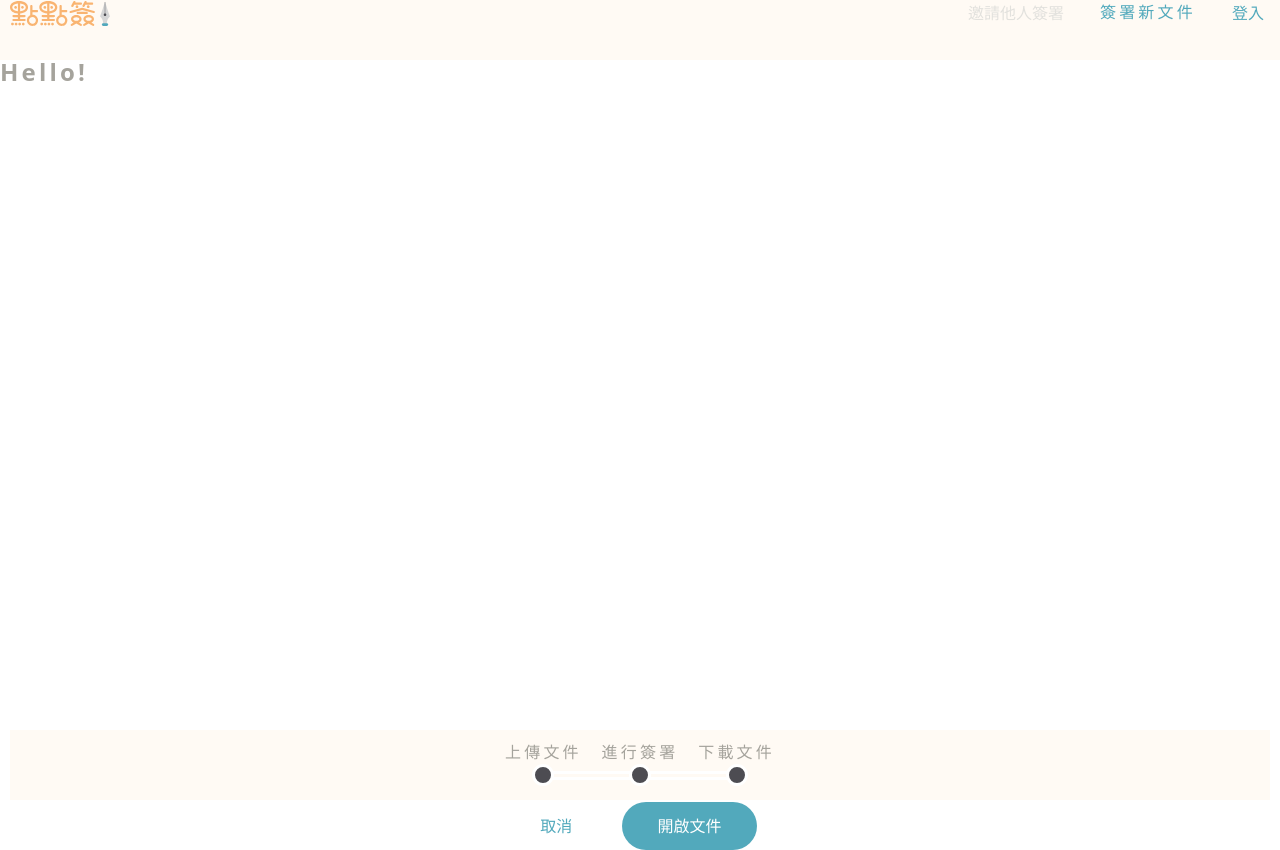
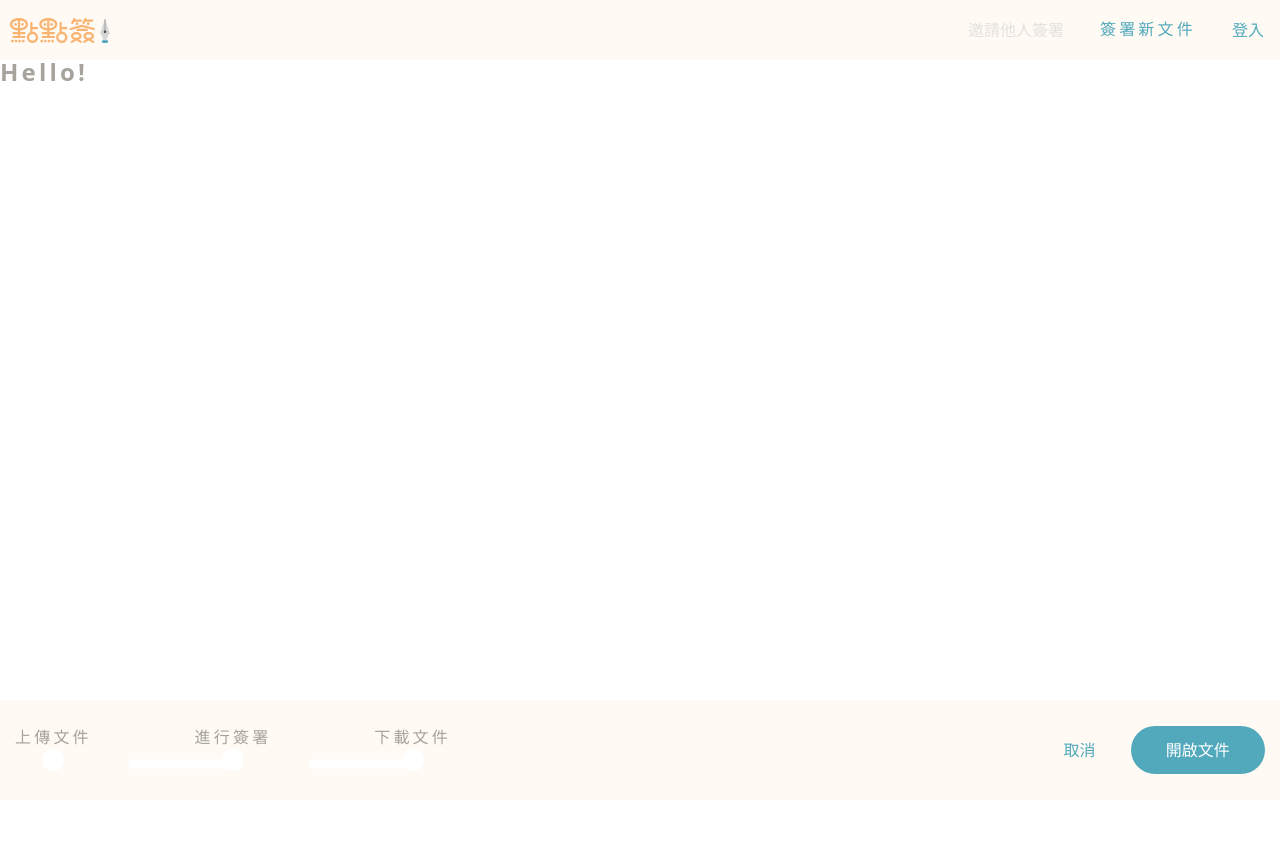
Before and after one commit to Beginneraboutlife116/the-f2e-2022-week2-dot-dot-sign, a Next.js app: page /main in a window 1280 px wide. After the commit the page ends 800 px from the top, so only its background shows below. Built offline with nearby package versions, Linux system fonts and the light colour scheme; a web font is replaced by a local one.

Commit message:
finish footer

```diff
--- a/src/components/footer/index.js
+++ b/src/components/footer/index.js
@@ -13,6 +13,7 @@ export default function Footer({ step }) {
   }
   return (
     <footer className="footer">
+      <div className="footer__container">
         <div className="progress">
           <div className="progress__first">
             <p>上傳文件</p>
@@ -28,6 +29,7 @@ export default function Footer({ step }) {
           </div>
         </div>
         <div className="footer__buttons">{content}</div>
+      </div>
     </footer>
   )
 }
--- a/src/sass/components/_progress.scss
+++ b/src/sass/components/_progress.scss
@@ -2,7 +2,7 @@
 
 .progress {
   width: 16.875rem;
-  height: 2.5rem;
+  min-height: 2.5rem;
   display: flex;
   justify-content: space-between;
 
@@ -14,16 +14,21 @@
       position: absolute;
       height: 9px;
       width: 102px;
+      background-color: map-get($map: $colors, $key: "white");
       border-top: 3px solid map-get($map: $colors, $key: "white");
       border-bottom: 3px solid map-get($map: $colors, $key: "white");
-      bottom: 0;
+      bottom: 2.75px;
       right: -11px;
-      translate: -50% 0;
+      translate: -50% -50%;
       z-index: 0;
     }
   }
+  @media (max-width: 45rem) {
+    margin-inline: auto;
+    padding-block: 0.625rem;
+  }
 
-  @media (min-width: 90em) {
+  @media (min-width: 75rem) {
     width: 27.25rem;
     height: 3.1875rem;
   }
@@ -34,7 +39,7 @@
   margin-inline: auto;
   aspect-ratio: 1;
   border-radius: 50%;
-  background-color: map-get($map: $colors, $key: "dark");
+  background-color: map-get($map: $colors, $key: "white");
   border: 3px solid map-get($map: $colors, $key: "white");
   position: relative;
   z-index: 1;
--- a/src/sass/layout/_footer.scss
+++ b/src/sass/layout/_footer.scss
@@ -1,26 +1,51 @@
 @use "../abstracts" as *;
 
 .footer {
-  display: grid;
-  grid-template-rows: repeat(2, 1fr);
-  gap: 1.375rem;
-  justify-content: center;
   background-color: map-get($map: $colors, $key: "light-main");
-  padding-block: 0.625rem;
-  @extend %container;
+  position: relative;
 
-  @media (min-width: 48em) {
-    height: 4.375rem;
+  &::after {
+    display: block;
+    position: absolute;
+    content: "";
+    top: calc(50% - 5px);
+    left: 0;
+    width: 100%;
+    height: 1px;
+    background-color: #eeede8;
+    z-index: 1;
   }
-  @media (min-width: 90em) {
-    height: 6.25rem;
-    padding-block: 1.25rem;
+
+  &__container {
+    @include container($padding-inline: 0.9375rem);
   }
+
   &__buttons {
+    padding-block: 0.625rem;
     display: flex;
-    gap: 0.9375rem;
-    &_deny {
-      background-color: map-get($map: $colors, $key: "white");
+    justify-content: end;
+  }
+
+  @media (min-width: 45rem) {
+    min-height: 4.375rem;
+
+    &::after {
+      display: none;
+    }
+
+    &__container {
+      display: flex;
+      justify-content: space-between;
+      align-items: center;
+      height: 100%;
+    }
+
+    &__buttons {
+      padding: 0;
     }
   }
+
+  @media (min-width: 75rem) {
+    height: 6.25rem;
+  }
 }
--- a/src/sass/layout/_header.scss
+++ b/src/sass/layout/_header.scss
@@ -20,6 +20,7 @@
     display: flex;
     justify-content: space-between;
     align-items: center;
+    height: 100%;
     @include container($padding-inline: 0.625rem);
   }
 
@@ -27,7 +28,7 @@
     width: 3.75rem;
   }
 
-  @media (min-width: 48em) {
+  @media (min-width: 45rem) {
     min-height: 3.75rem;
 
     &::after {
@@ -65,7 +66,7 @@
     }
   }
 
-  @media (max-width: 48em) {
+  @media (max-width: 45rem) {
     display: none;
     width: 100vw;
     position: absolute;
--- a/src/sass/layout/_layout.scss
+++ b/src/sass/layout/_layout.scss
@@ -1,5 +1,3 @@
-@use "../abstracts" as *;
-
 .layout {
   &_basic {
     height: 100vh;
--- a/src/sass/pages/_main.scss
+++ b/src/sass/pages/_main.scss
@@ -3,7 +3,7 @@
     background-image: url("../../assets/img/cover-sm.svg");
     background-repeat: no-repeat;
     background-size: cover;
-    @media (min-width: 90em) {
+    @media (min-width: 75rem) {
       background-image: url("../../assets/img/cover-lg.svg");
     }
   }
```
Lines whose indentation alone changed are shown as unchanged.
